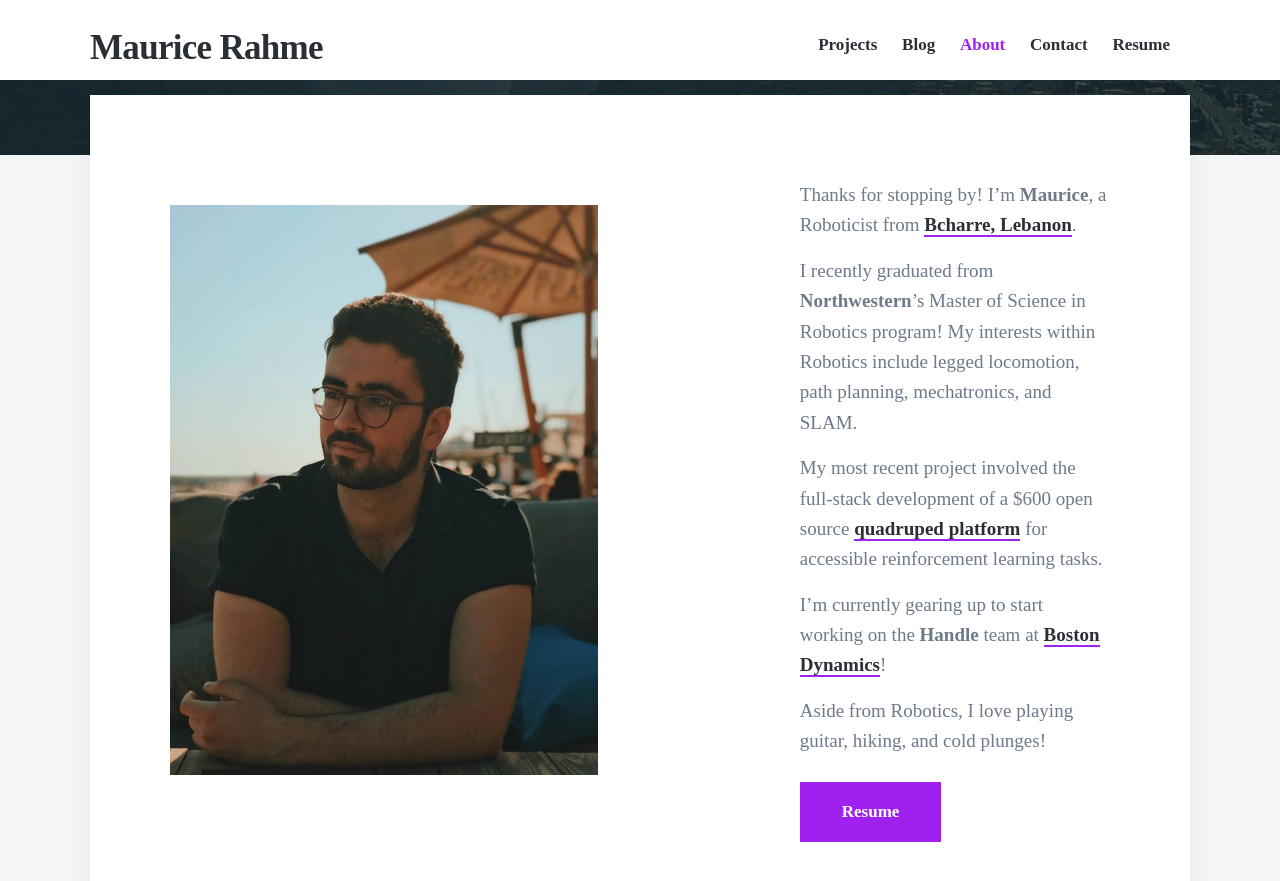
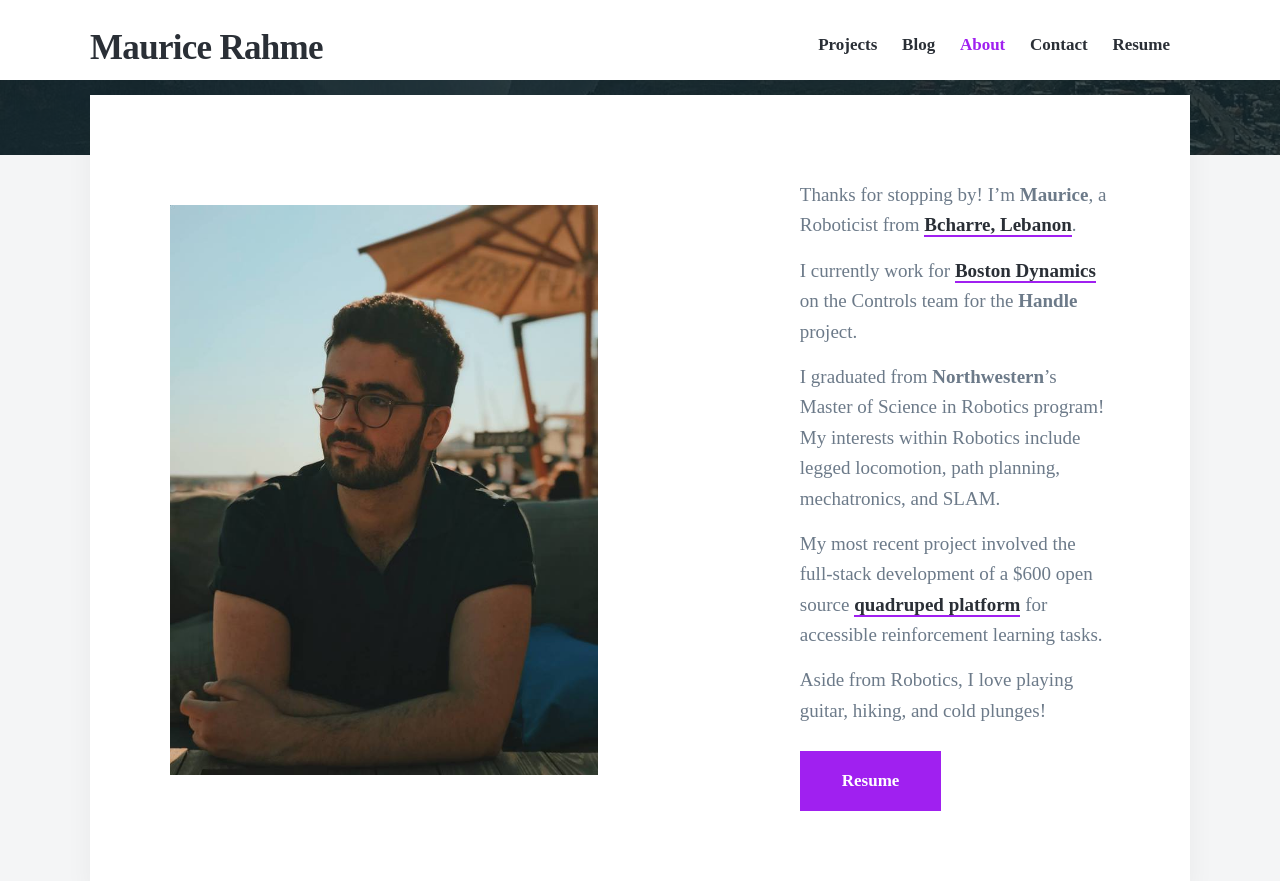
Before and after one commit to saarah-g/saarah-g.github.io, a Jekyll site: the page built from _pages/about.md, in a window 1280 px wide and 900 px high, scrolled down 255 px. Shown: the top 881 px of the window. Built offline with Jekyll 4.4.1, drawn with Linux system fonts in a browser that asks for light colours; nearby versions of some CDN libraries.

Commit message:
update about

```diff
--- a/_pages/about.md
+++ b/_pages/about.md
@@ -10,14 +10,13 @@ featured_image: /images/qdsh.jpg
 
 Thanks for stopping by! I'm **Maurice**, a Roboticist from [Bcharre, Lebanon](https://en.wikipedia.org/wiki/Bsharri).
 
-I recently graduated from **Northwestern**'s Master of Science in Robotics program! My interests within Robotics include legged locomotion, path planning, mechatronics, and SLAM.
+I currently work for [Boston Dynamics](https://www.bostondynamics.com/handle) on the Controls team for the **Handle** project.
+
+I graduated from **Northwestern**'s Master of Science in Robotics program! My interests within Robotics include legged locomotion, path planning, mechatronics, and SLAM.
 
 
 My most recent project involved the full-stack development of a $600 open source [quadruped platform](https://moribots.github.io/project/spot-mini-mini) for accessible reinforcement learning tasks.
 
-
-I'm currently gearing up to start working on the **Handle** team at [Boston Dynamics](https://www.bostondynamics.com/handle)!
-
 Aside from Robotics, I love playing guitar, hiking, and cold plunges!
 
 <a href="https://moribots.github.io/images/MR.pdf" class="button button--large" download="MR.pdf">Resume</a>
```
